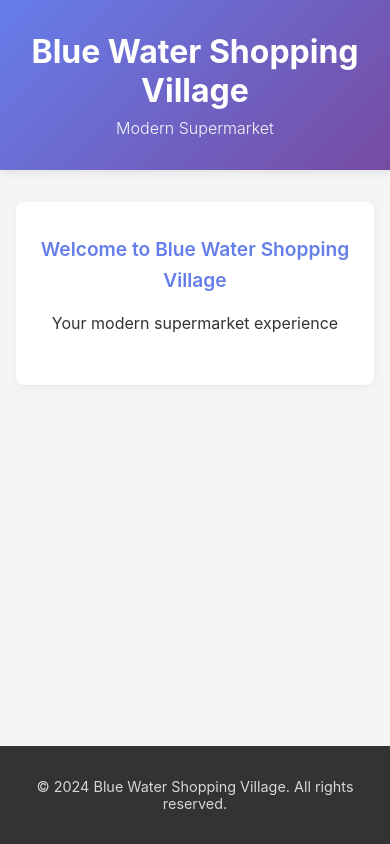
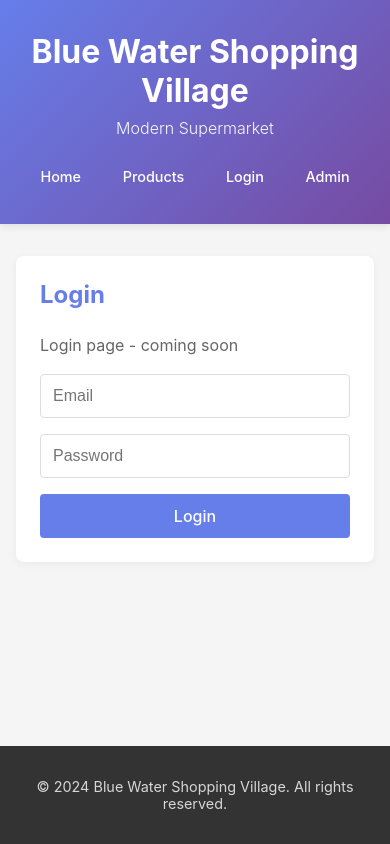
Before and after one commit to adamzak360-spec/Blue-Water-Shopping-Village-1, a React (Vite) app: page /login in a window 390 px wide. Built offline with nearby package versions, Linux system fonts and the light colour scheme; no server answers.

Commit message:
Milestone 3: App structure foundation, routing, and Supabase initialization

```diff
--- a/package.json
+++ b/package.json
@@ -30,6 +30,7 @@
   },
   "dependencies": {
     "react": "^19.2.7",
-    "react-dom": "^19.2.7"
+    "react-dom": "^19.2.7",
+    "react-router-dom": "^7.18.1"
   }
 }
--- a/src/App.css
+++ b/src/App.css
@@ -106,3 +106,98 @@ body {
     font-size: 1rem;
   }
 }
+
+.app-nav {
+  display: flex;
+  gap: 1.5rem;
+  justify-content: center;
+  margin-top: 1.5rem;
+  flex-wrap: wrap;
+}
+
+.app-nav a {
+  color: white;
+  text-decoration: none;
+  font-weight: 500;
+  padding: 0.5rem 1rem;
+  border-radius: 4px;
+  transition: background-color 0.3s ease;
+}
+
+.app-nav a:hover {
+  background-color: rgba(255, 255, 255, 0.2);
+}
+
+.page-container {
+  background: white;
+  border-radius: 8px;
+  padding: 2rem;
+  box-shadow: 0 2px 8px rgba(0, 0, 0, 0.05);
+}
+
+.page-container h2 {
+  color: #667eea;
+  margin-bottom: 1rem;
+  font-size: 2rem;
+}
+
+.page-container p {
+  color: #666;
+  line-height: 1.6;
+  margin-bottom: 1rem;
+}
+
+.admin-content,
+.products-grid,
+.login-form {
+  margin-top: 1.5rem;
+}
+
+.login-form form {
+  display: flex;
+  flex-direction: column;
+  gap: 1rem;
+  max-width: 400px;
+  margin-top: 1rem;
+}
+
+.login-form input {
+  padding: 0.75rem;
+  border: 1px solid #ddd;
+  border-radius: 4px;
+  font-size: 1rem;
+}
+
+.login-form button {
+  padding: 0.75rem;
+  background-color: #667eea;
+  color: white;
+  border: none;
+  border-radius: 4px;
+  font-size: 1rem;
+  cursor: pointer;
+  transition: background-color 0.3s ease;
+}
+
+.login-form button:hover {
+  background-color: #764ba2;
+}
+
+@media (max-width: 768px) {
+  .app-nav {
+    gap: 1rem;
+  }
+
+  .app-nav a {
+    padding: 0.4rem 0.8rem;
+    font-size: 0.9rem;
+  }
+
+  .page-container {
+    padding: 1.5rem;
+  }
+
+  .page-container h2 {
+    font-size: 1.5rem;
+  }
+}
--- a/src/App.tsx
+++ b/src/App.tsx
@@ -1,22 +1,37 @@
+import { BrowserRouter as Router, Routes, Route, Link } from 'react-router-dom'
 import './App.css'
+import Home from './pages/Home'
+import Admin from './pages/Admin'
+import Login from './pages/Login'
+import Products from './pages/Products'
 
 function App() {
   return (
+    <Router>
       <div className="app-container">
         <header className="app-header">
           <h1>Blue Water Shopping Village</h1>
           <p className="tagline">Modern Supermarket</p>
+          <nav className="app-nav">
+            <Link to="/">Home</Link>
+            <Link to="/products">Products</Link>
+            <Link to="/login">Login</Link>
+            <Link to="/admin">Admin</Link>
+          </nav>
         </header>
         <main className="app-main">
-        <section className="hero">
-          <p>Welcome to Blue Water Shopping Village</p>
-          <p>Your modern supermarket experience</p>
-        </section>
+          <Routes>
+            <Route path="/" element={<Home />} />
+            <Route path="/admin" element={<Admin />} />
+            <Route path="/login" element={<Login />} />
+            <Route path="/products" element={<Products />} />
+          </Routes>
         </main>
         <footer className="app-footer">
           <p>&copy; 2024 Blue Water Shopping Village. All rights reserved.</p>
         </footer>
       </div>
+    </Router>
   )
 }
 
--- /dev/null
+++ b/src/components/SupabaseTest.tsx
@@ -0,0 +1,38 @@
+import { useEffect, useState } from 'react'
+import { supabase } from '../supabaseClient'
+
+export default function SupabaseTest() {
+  const [connectionStatus, setConnectionStatus] = useState<string>('Testing...')
+  const [error, setError] = useState<string | null>(null)
+
+  useEffect(() => {
+    const testConnection = async () => {
+      try {
+        // Test basic connection by checking auth status
+        const { data, error: authError } = await supabase.auth.getSession()
+
+        if (authError) {
+          setConnectionStatus('Connection established (auth check)')
+          console.log('Supabase auth check:', data)
+        } else {
+          setConnectionStatus('Connected successfully!')
+          console.log('Supabase connection successful')
+        }
+      } catch (err) {
+        setConnectionStatus('Connection error')
+        setError(err instanceof Error ? err.message : 'Unknown error')
+        console.error('Error testing Supabase:', err)
+      }
+    }
+
+    testConnection()
+  }, [])
+
+  return (
+    <div style={{ padding: '1rem', margin: '1rem 0', backgroundColor: '#f0f0f0', borderRadius: '4px' }}>
+      <h3>Supabase Connection Status</h3>
+      <p>Status: <strong>{connectionStatus}</strong></p>
+      {error && <p style={{ color: 'red' }}>Error: {error}</p>}
+    </div>
+  )
+}
--- /dev/null
+++ b/src/pages/Admin.tsx
@@ -0,0 +1,11 @@
+export default function Admin() {
+  return (
+    <div className="page-container">
+      <h2>Admin Dashboard</h2>
+      <p>Admin panel - coming soon</p>
+      <div className="admin-content">
+        <p>Manage products, orders, and settings here.</p>
+      </div>
+    </div>
+  )
+}
--- /dev/null
+++ b/src/pages/Home.tsx
@@ -0,0 +1,16 @@
+import SupabaseTest from '../components/SupabaseTest'
+
+export default function Home() {
+  return (
+    <div className="page-container">
+      <section className="hero">
+        <h2>Welcome to Blue Water Shopping Village</h2>
+        <p>Your modern supermarket experience</p>
+      </section>
+      <section className="content">
+        <p>Discover fresh products, great deals, and exceptional service.</p>
+      </section>
+      <SupabaseTest />
+    </div>
+  )
+}
--- /dev/null
+++ b/src/pages/Login.tsx
@@ -0,0 +1,15 @@
+export default function Login() {
+  return (
+    <div className="page-container">
+      <h2>Login</h2>
+      <div className="login-form">
+        <p>Login page - coming soon</p>
+        <form>
+          <input type="email" placeholder="Email" />
+          <input type="password" placeholder="Password" />
+          <button type="submit">Login</button>
+        </form>
+      </div>
+    </div>
+  )
+}
--- /dev/null
+++ b/src/pages/Products.tsx
@@ -0,0 +1,11 @@
+export default function Products() {
+  return (
+    <div className="page-container">
+      <h2>Products</h2>
+      <div className="products-grid">
+        <p>Products page - coming soon</p>
+        <p>Browse our selection of products here.</p>
+      </div>
+    </div>
+  )
+}
```
Also changed, not shown: 1 other file (tests, documents, lock files or other folders). Lines whose indentation alone changed are shown as unchanged.
